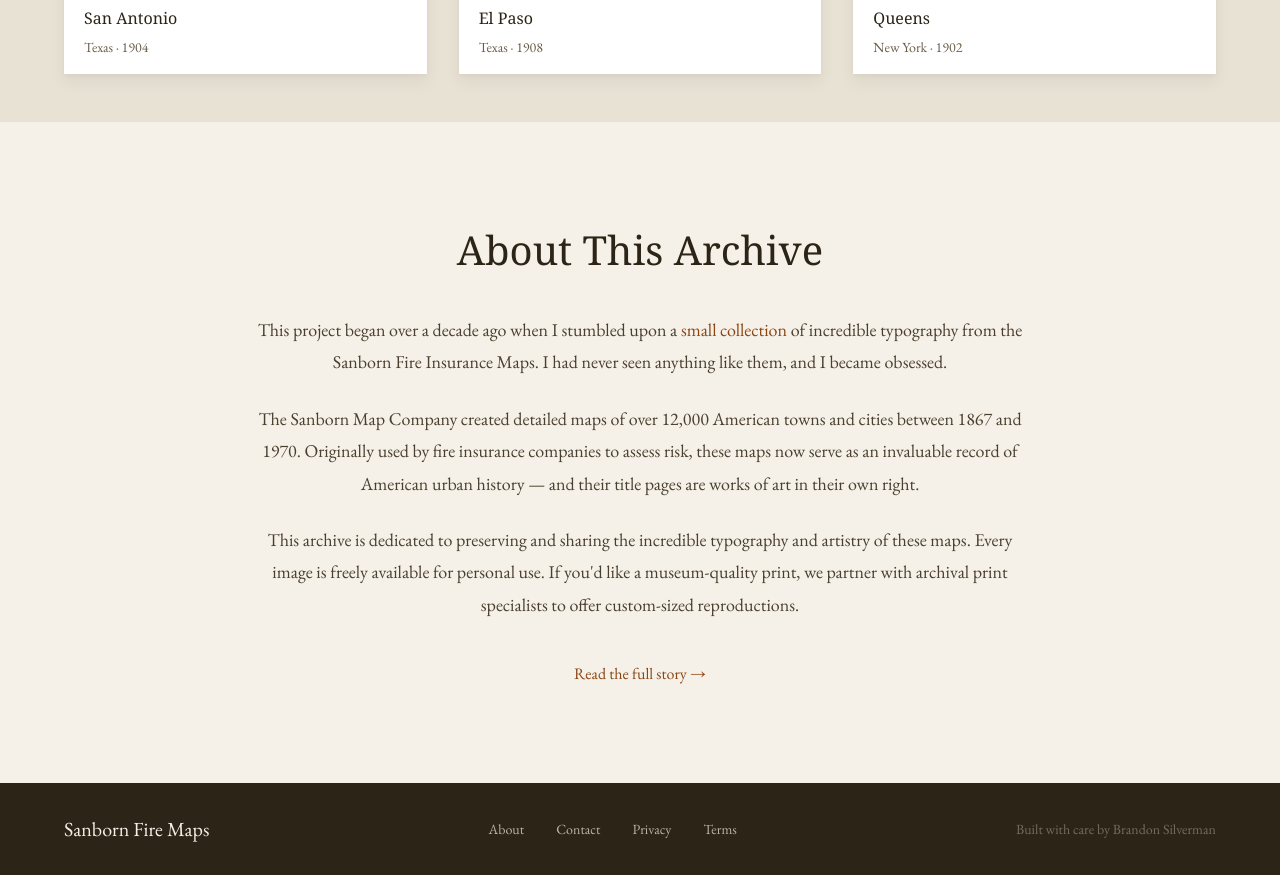
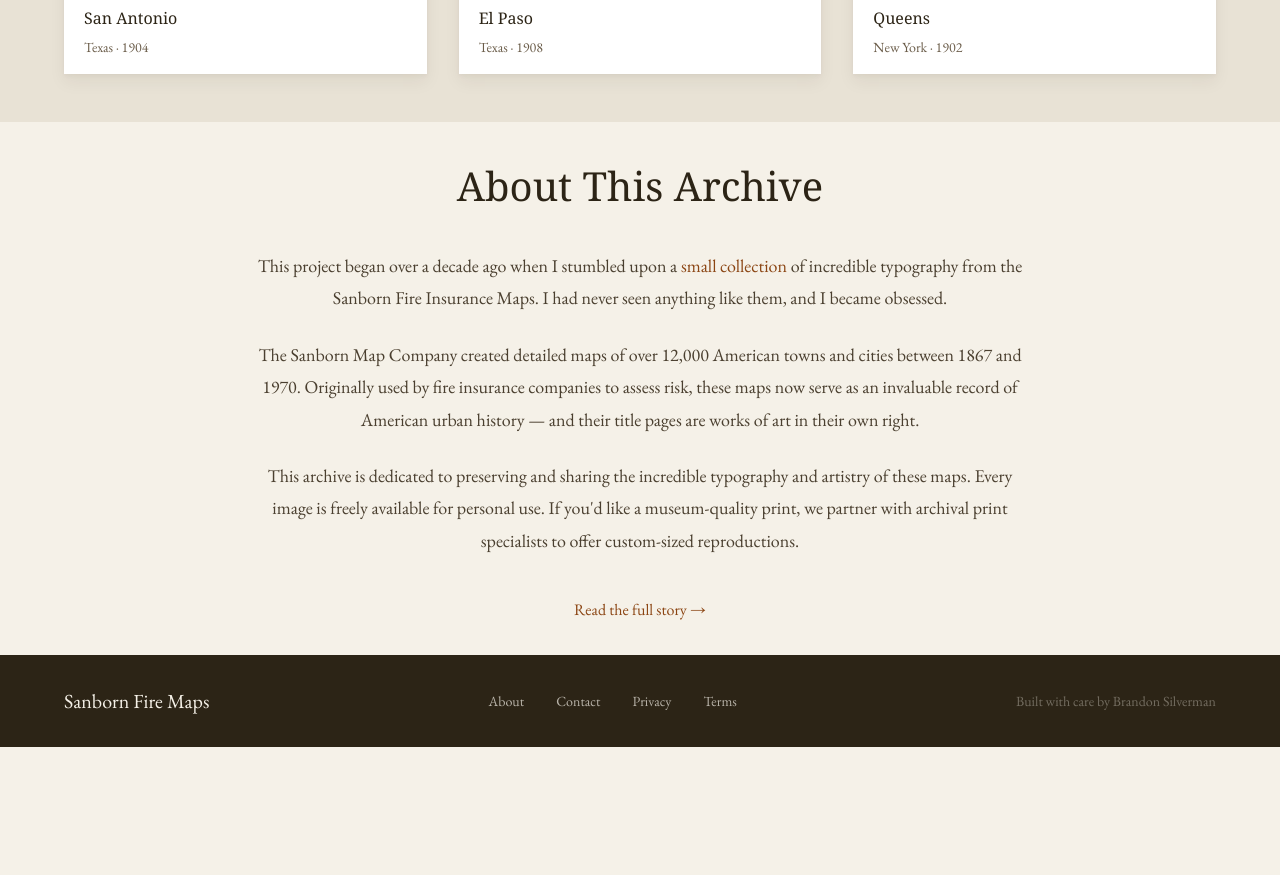
Before and after one commit to brandonsilverman77/sanbornarchive, a Next.js app: page / in a window 1280 px wide. Shown: the part 3120-3995 px from the top of the page. After the commit the page ends 3867 px from the top, so only its background shows below. Built offline with nearby package versions, Linux system fonts and the light colour scheme.

Commit message:
Update About.tsx

```diff
--- a/src/components/About.tsx
+++ b/src/components/About.tsx
@@ -3,7 +3,7 @@ import Link from 'next/link';
 export default function About() {
   return (
     <section style={{
-      padding: '6rem 4rem',
+      padding: '2rem 4rem',
       maxWidth: '900px',
       margin: '0 auto',
       textAlign: 'center'
```
